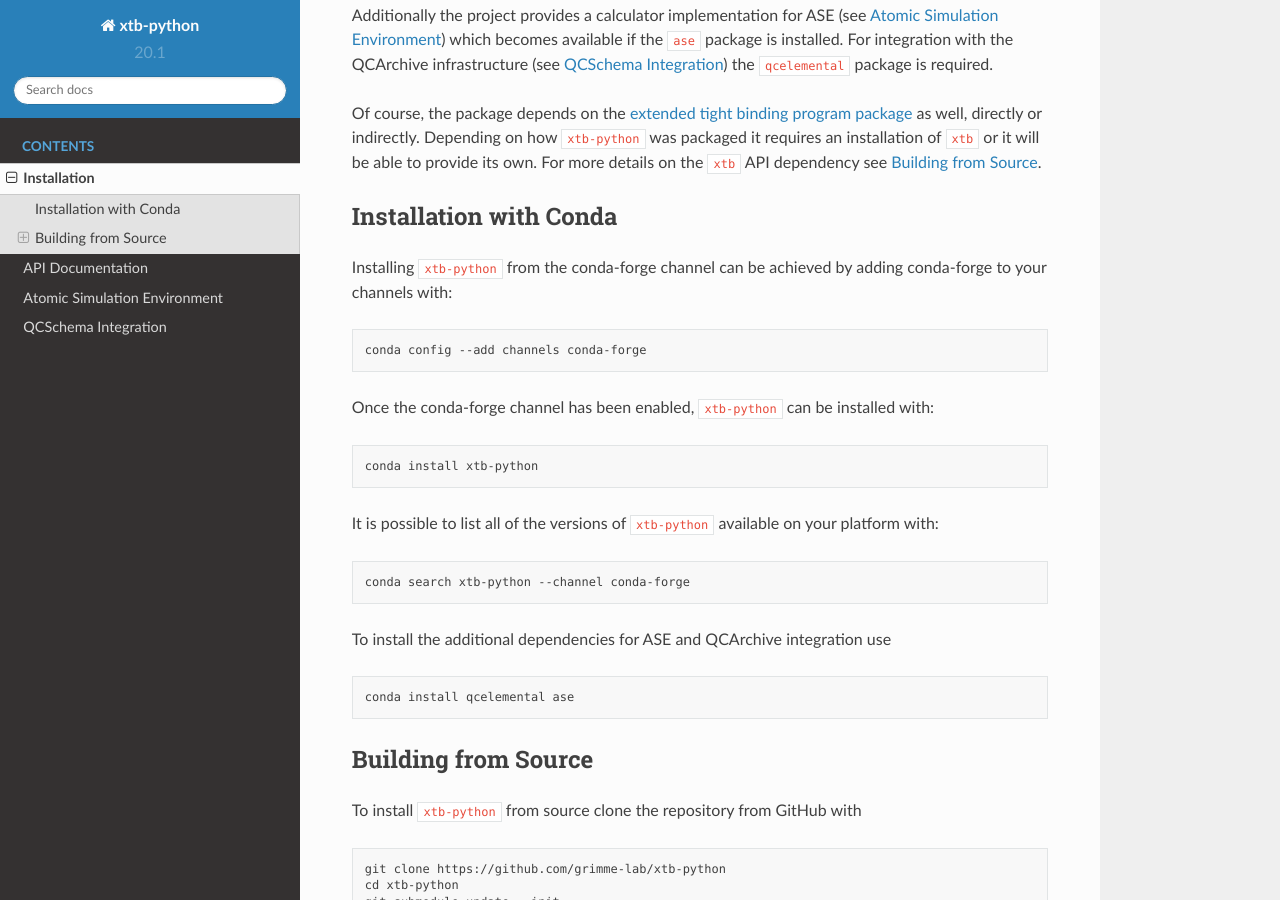
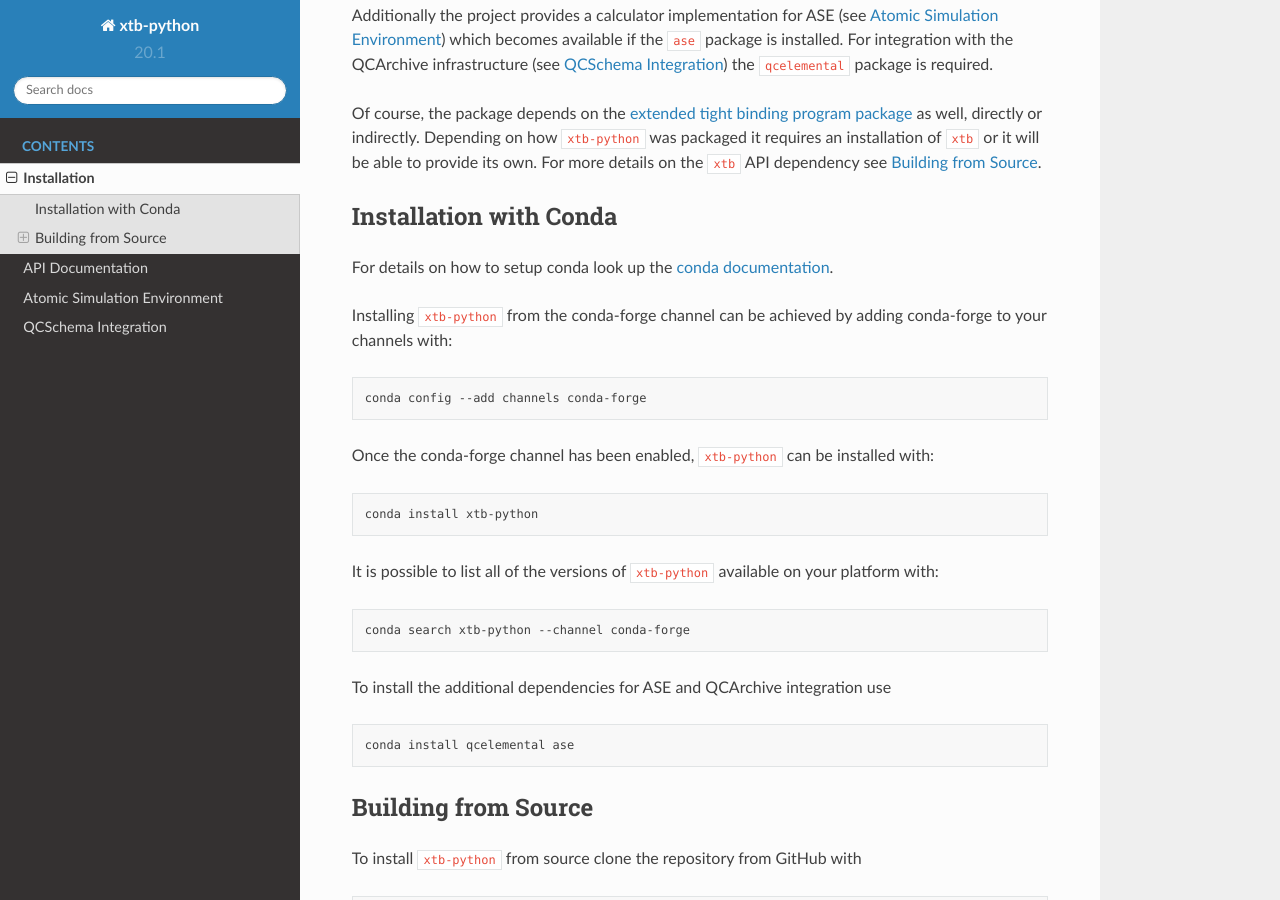
Before and after one commit to grimme-lab/xtb-python, a Sphinx documentation site: the page built from docs/installation.rst, in a window 1280 px wide and 900 px high, scrolled down 685 px. Built offline with Sphinx 7.4.7 and the Read the Docs theme 2.0.0, drawn with Linux system fonts in a browser that asks for light colours; the version number is read from the project's files by our own code.

Commit message:
Add reference to conda documentation

```diff
--- a/docs/installation.rst
+++ b/docs/installation.rst
@@ -29,6 +29,8 @@ For more details on the ``xtb`` API dependency see :ref:`building`.
 
 Installation with Conda
 -----------------------
+
+For details on how to setup conda look up the `conda documentation <https://docs.conda.io>`_.
 
 Installing ``xtb-python`` from the conda-forge channel can be achieved by adding conda-forge to your channels with:
 
```
